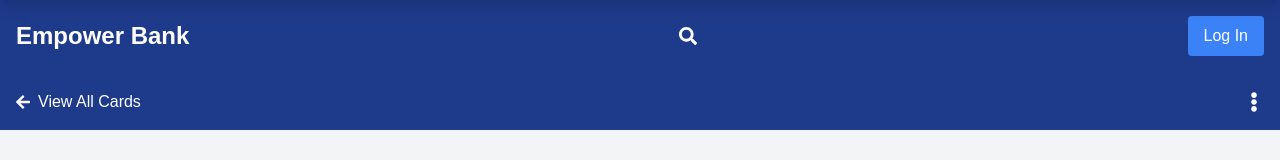
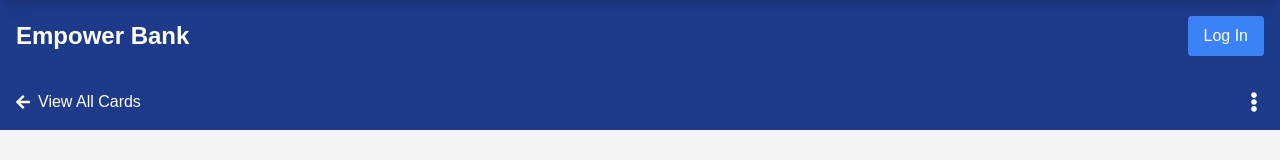
Before and after one commit to RoryDowse/financial-landing-page, a Next.js app: page / in a window 1280 px wide. Shown: the top 160 px of the page. Built offline with nearby package versions, Linux system fonts and the light colour scheme.

Commit message:
add HowItWorks p title min height

```diff
--- a/src/app/components/Header.tsx
+++ b/src/app/components/Header.tsx
@@ -66,7 +66,7 @@ export default function Header() {
 
                 {/* Search Icon */}
                 <div
-                    className="cursor-pointer"
+                    className="cursor-pointer lg:hidden"
                     onClick={toggleSearch}
                 >
                     <FaSearch size={18} />
--- a/src/app/components/HowItWorks.tsx
+++ b/src/app/components/HowItWorks.tsx
@@ -42,7 +42,7 @@ export default function HowItWorks() {
                                     <div className="text-5xl text-blue-500">
                                         <IconComponent />
                                     </div>
-                                    <p className="mt-4 text-xl font-bold text-gray-800 dark:text-white">
+                                    <p className="mt-4 text-xl font-bold min-h-[3.5rem] text-gray-800 dark:text-white">
                                         {item.redeemMethod || 'Redeem Method'}
                                     </p>
                                     <p className="mt-2 text-gray-600 dark:text-gray-400">
```
